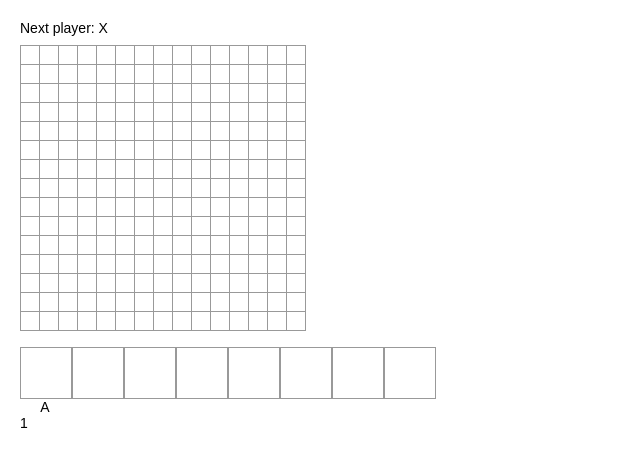
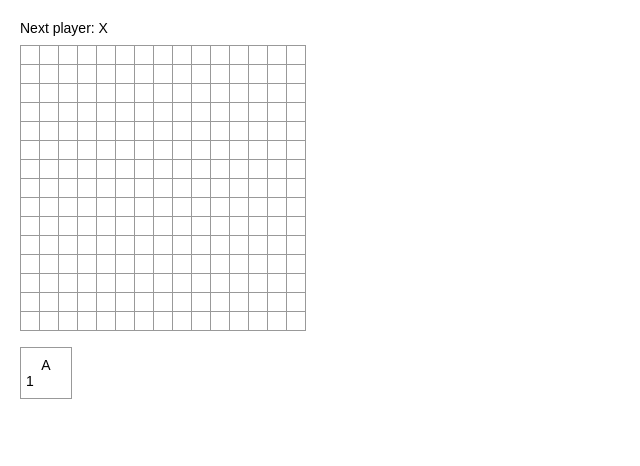
Before and after one commit to 4sight/wordduel, a React (Create React App) app: page / in a window 1280 px wide. Shown: the top 466 px of the page, without its empty margins (0-640 px from the left). Built offline with nearby package versions, Linux system fonts and the light colour scheme.

Commit message:
randomly pick 7 letters and remove them from letters array

```diff
--- a/src/index.css
+++ b/src/index.css
@@ -44,16 +44,24 @@
 .tile {
   height: 50px;
   width: 50px;
+  border: 1px solid #999;
 }
 
 .tile-letter {
   text-align: center;
+  position: relative;
+  top: -40px;
+}
+
+.tile-points {
+  position: relative;
+  top: -40px;
+  left: 5px;
 }
 
 .tile-slot {
   height: 50px;
   width: 50px;
-  border: 1px solid #999;
   float: left;
 }
 
--- a/src/index.js
+++ b/src/index.js
@@ -75,14 +75,19 @@
   letters.push({' ': 0})
 }
 
+var player1letters = [];
+for (let i = 0; i < 7; i++){
+  let letterIndex = Math.round(Math.random() * letters.length);
+  player1letters.push(letters[letterIndex]);
+  letters.splice(letterIndex, 1);
+}
+
 console.log(letters);
 
 class Square extends React.Component {
   render(){
     return(
-      <button className='square'>
-        {/* TODO */}
-      </button>
+      <button className='square'></button>
     );
   }
 }
```
Lines whose indentation alone changed are shown as unchanged.
